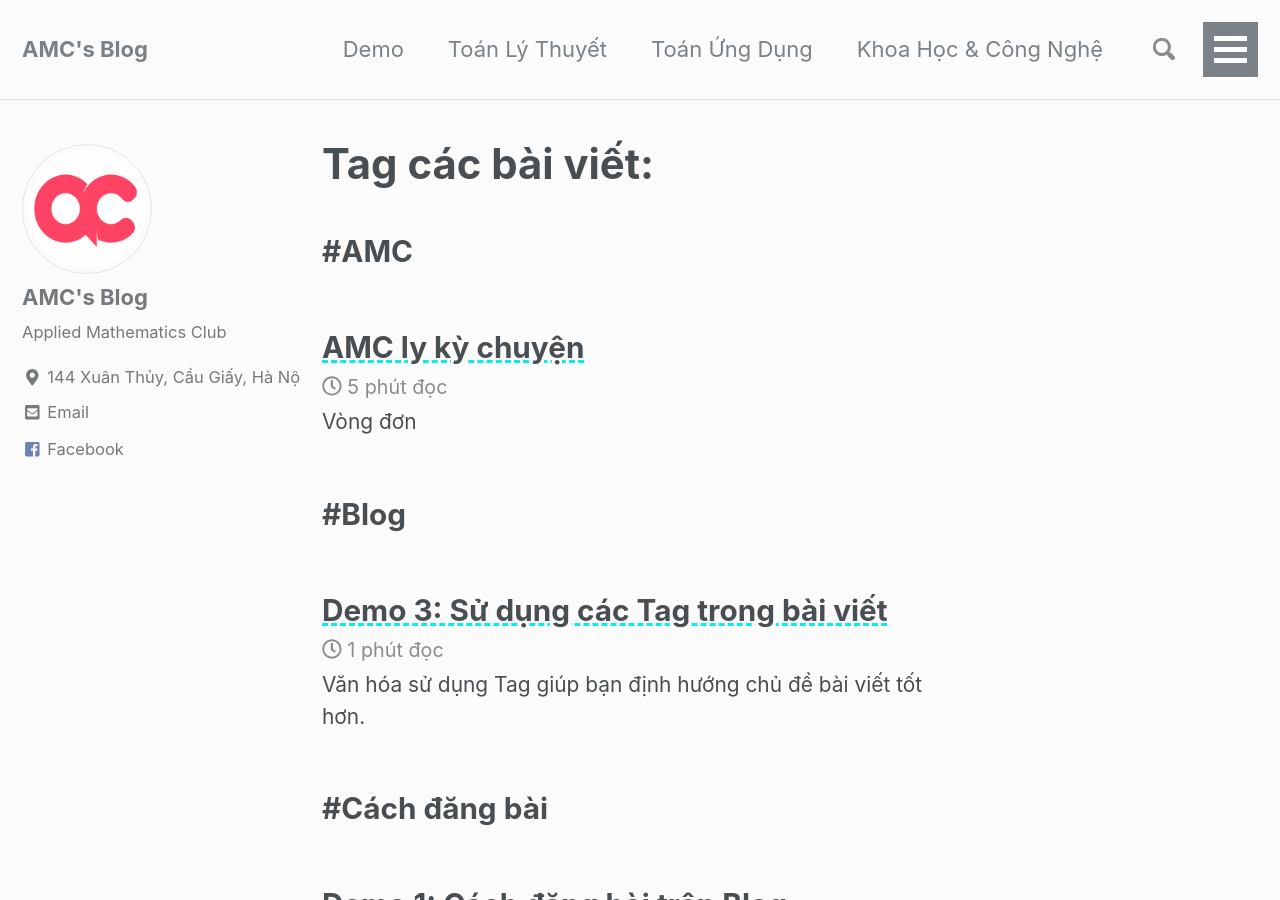
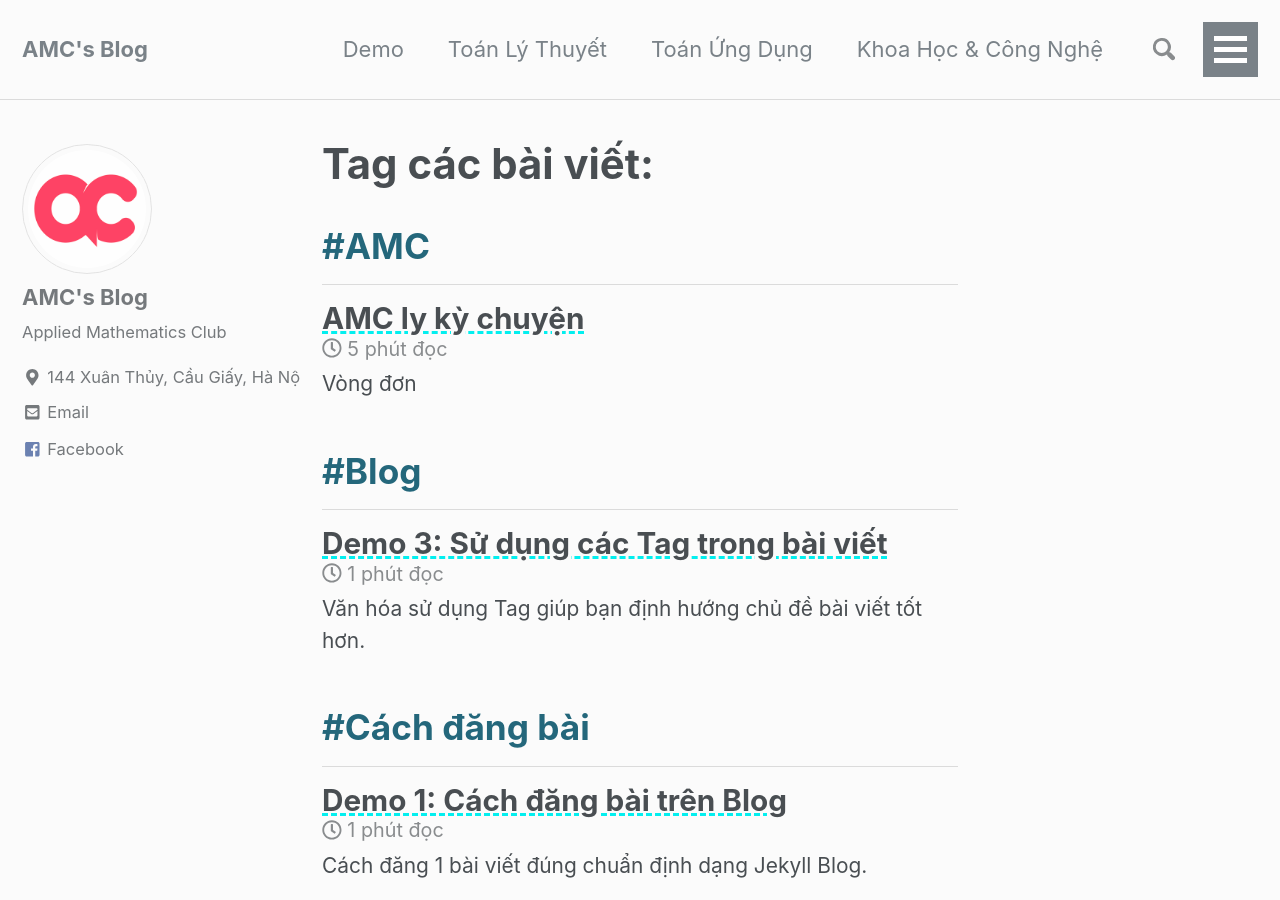
Before and after one commit to amcblog/testvon.github.io, a Jekyll site: the page built from _pages/tag-archive.html, in a window 1280 px wide and 900 px high. Built offline with Jekyll 4.4.1, drawn with Linux system fonts in a browser that asks for light colours; nearby versions of some CDN libraries.

Commit message:
Update tag-archive.html

```diff
--- a/_pages/tag-archive.html
+++ b/_pages/tag-archive.html
@@ -9,7 +9,7 @@ author_profile: true
 
 {% for tag in group_names %}
   {% assign posts = group_items[forloop.index0] %}
-  <h2 id="{{ tag | slugify }}" class="archive__subtitle_hh">#{{ tag }}</h2>
+  <h2 id="{{ tag | slugify }}" class="archive__subtitle_tag">#{{ tag }}</h2>
   {% for post in posts %}
     {% include archive-single.html %}
   {% endfor %}
```
